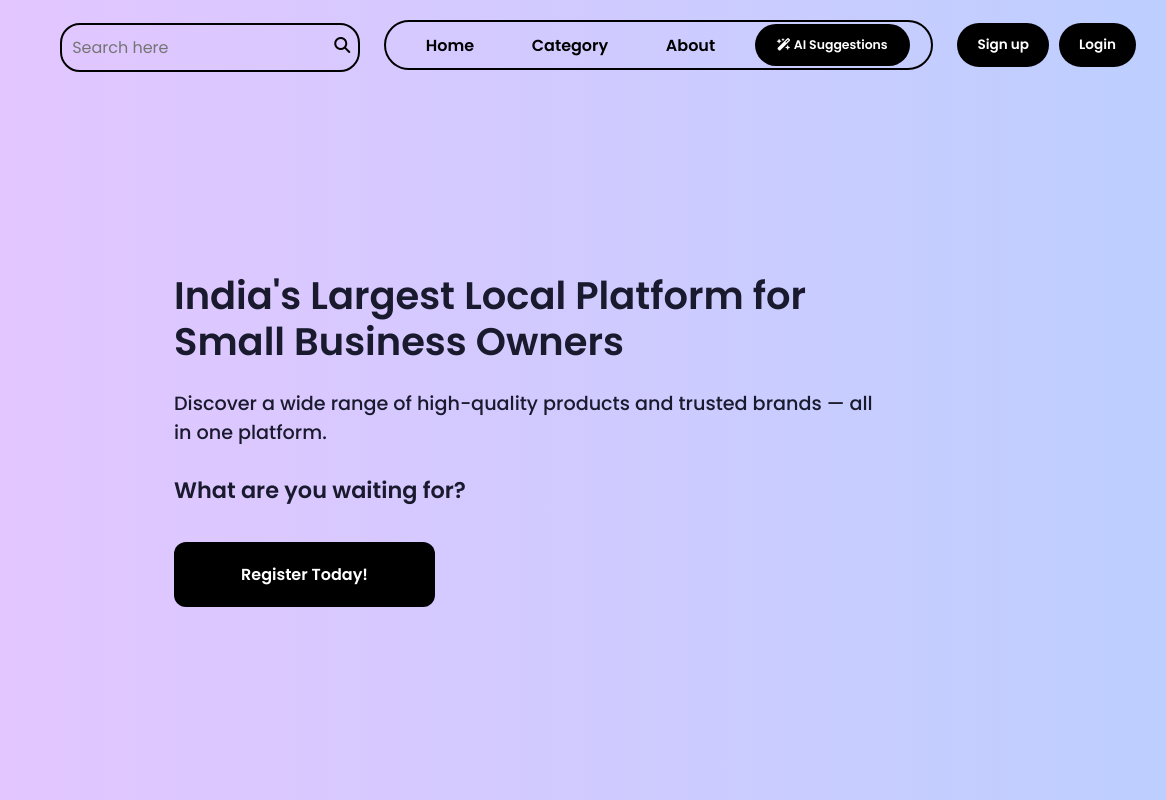
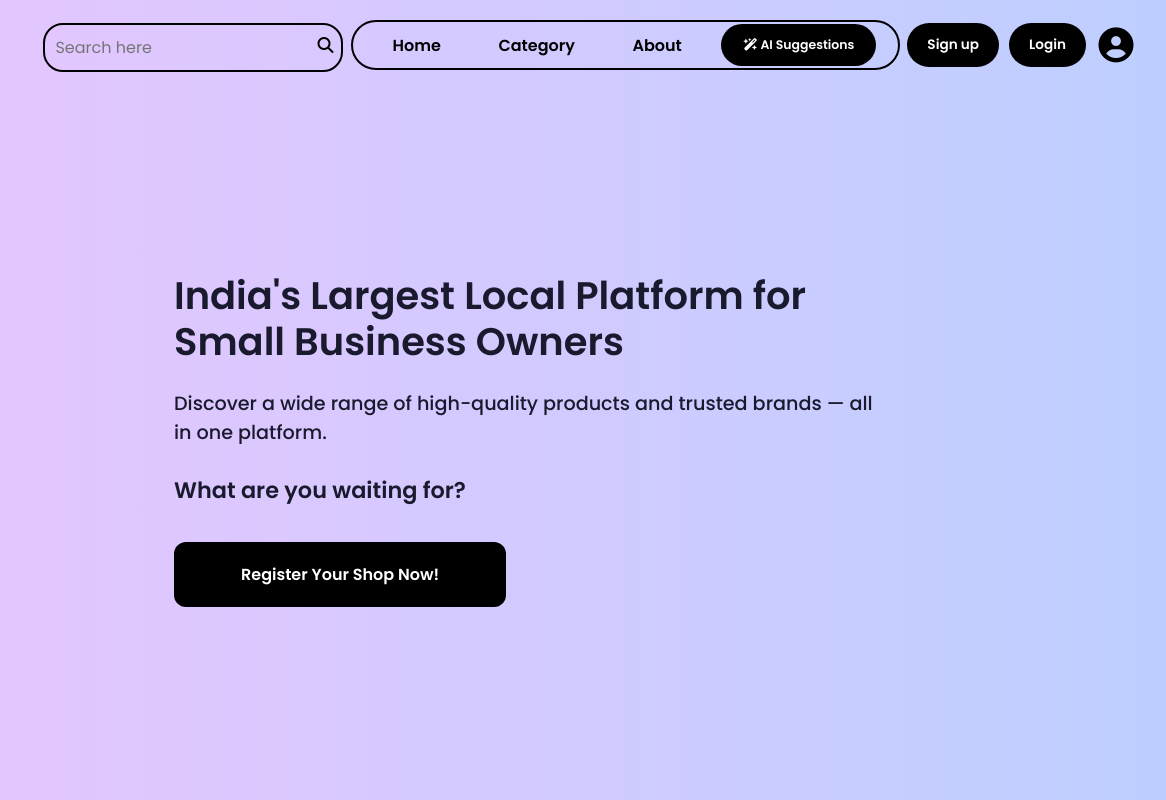
Before and after one commit to Ashavmodhgill/TrustTrap-, a website: page Frontend/index.html in a window 1280 px wide. Shown: the top 800 px of the page, 114-1280 px from the left. Drawn offline with Linux system fonts and the light colour scheme.

Commit message:
Update index.html

```diff
--- a/Frontend/index.html
+++ b/Frontend/index.html
@@ -29,14 +29,18 @@
                 <li><a href="#search">Category</a></li>
                 <li><a href="#about">About</a></li>
                 <li><a href="#contact" class="Ai">
-                    <button onclick="window.location.href='ai.html'">
-                        <i class="fa-solid fa-wand-magic-sparkles"></i> AI Suggestions
-                    </button>
+                    <div class="aibtn">
+
+                        <button onclick="window.location.href='ai.html'">
+                            <i class="fa-solid fa-wand-magic-sparkles"></i> AI Suggestions
+                        </button>
+                    </div>
                 </a></li>
             </ul>
             <div class="nav_button">
                 <button onclick="window.location.href='login&Signin.html#signup'">Sign up</button>
                 <button onclick="window.location.href='login&Signin.html#signup'">Login</button>
+                <i class="fa-solid fa-circle-user" id="profileIcon" onclick="window.location.href='shopkeeperProfile.html'" ></i>
             </div>
         </header>
 
@@ -48,7 +52,7 @@
                 <h4>What are you waiting for?</h4>
                 <br>
                 <div class="redbtn">
-                    <button class="Registerbutton" onclick="window.location.href='shopkeeper.html'">Register Today!</button>
+                    <button class="Registerbutton" onclick="window.location.href='shopkeeper.html'">Register Your Shop Now!</button>
                 </div>
             </div>
         </div>
```
